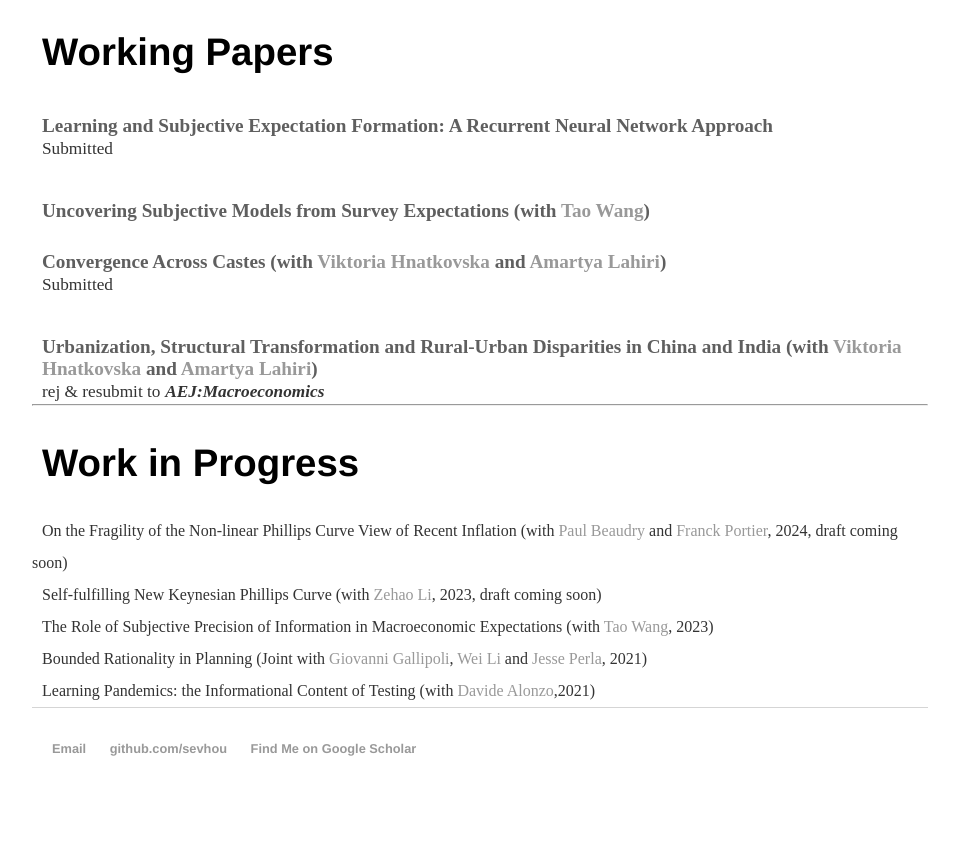
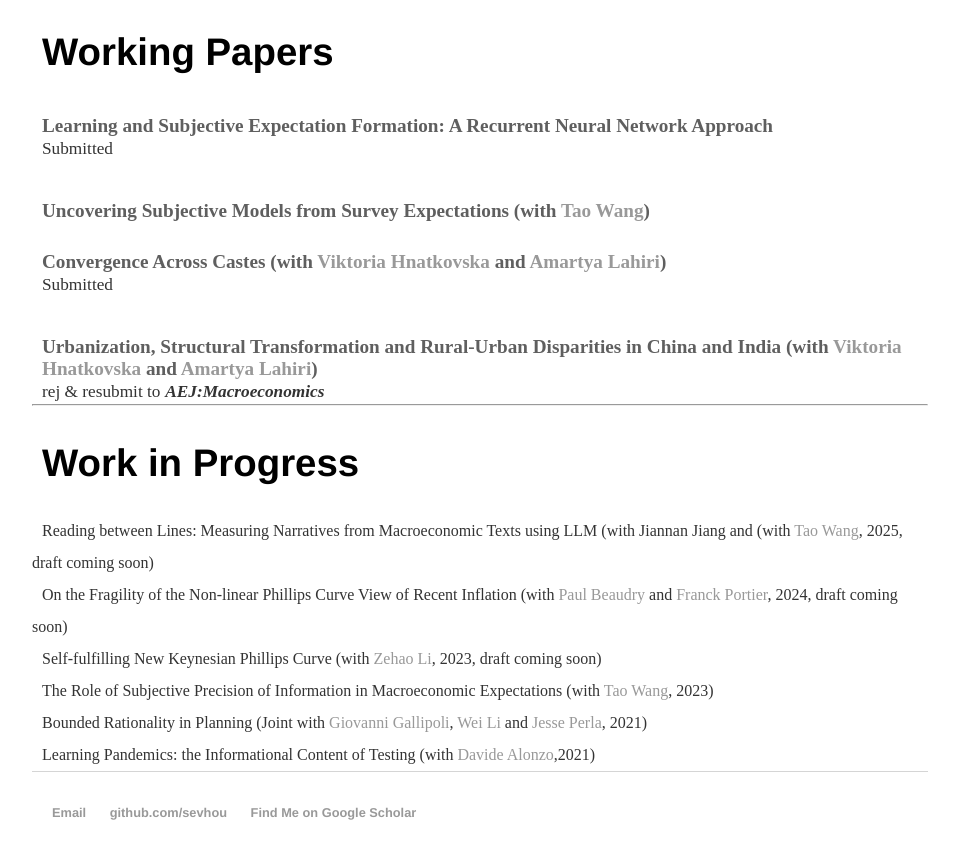
Before and after one commit to sevhou/sevhou.github.io, a Jekyll site: the page built from research/index.html, in a window 1280 px wide and 900 px high, scrolled down 680 px. Shown: the top 859 px of the window, without its empty margins (160-1119 px from the left). Built offline with Jekyll 4.4.1, drawn with Linux system fonts in a browser that asks for light colours; before the commit the page ends 1516 px from its top, so only the background shows below that.

Commit message:
Update index.html

```diff
--- a/research/index.html
+++ b/research/index.html
@@ -94,6 +94,7 @@ China and India (with <a href="https://hnatkovska.arts.ubc.ca/">Viktoria Hnatkov
 	<h1>Work in Progress</h1>
 
 
+	<pp>Reading between Lines: Measuring Narratives from Macroeconomic Texts using LLM (with Jiannan Jiang and (with <a href="https://taowangecon.github.io/">Tao Wang</a>, 2025, draft coming soon) </pp> <br>
 	<pp>On the Fragility of the Non-linear Phillips Curve View of Recent Inflation (with <a href="https://economics.ubc.ca/faculty-and-staff/paul-beaudry/">Paul Beaudry</a> and <a href="https://fportier.wordpress.com/">Franck Portier</a>, 2024, draft coming soon) </pp> <br>
 	<pp>Self-fulfilling New Keynesian Phillips Curve (with <a href="https://lizehao.weebly.com/">Zehao Li</a>, 2023, draft coming soon) </pp> <br>
 	<pp>The Role of Subjective Precision of Information in Macroeconomic Expectations (with <a href="https://taowangecon.github.io/">Tao Wang</a>, 2023)</pp> <br>
```
